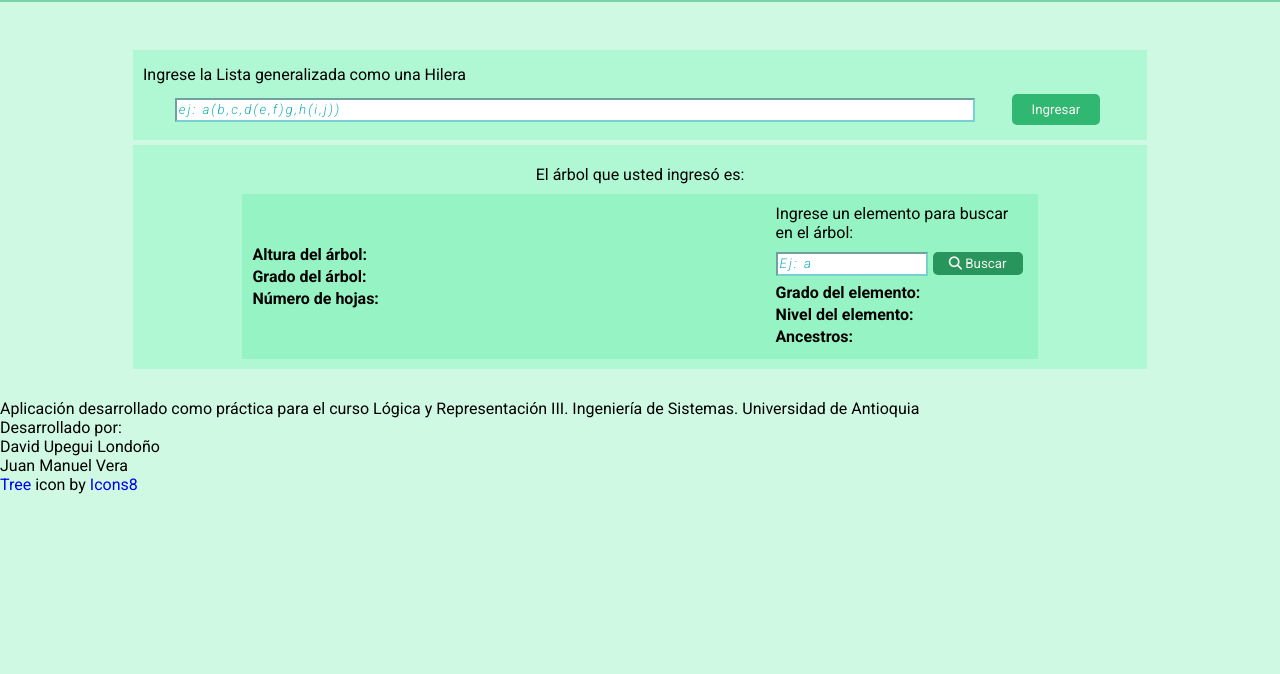
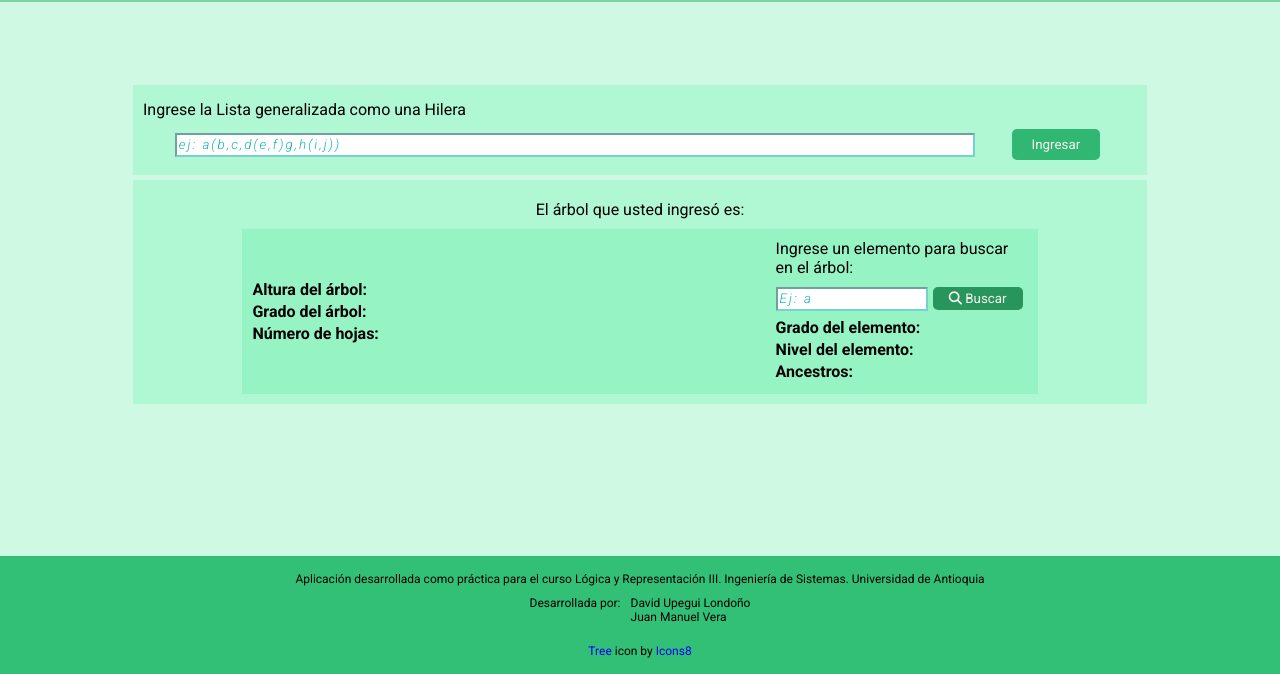
Before and after one commit to DavidUpegui/LRIII_PracticeII---TreesAsGeneralizedList, a plain HTML site: page index.html in a window 1280 px wide. Shown: the part 126-800 px from the top of the page. Drawn offline with Linux system fonts and the light colour scheme.

Commit message:
CSS applied to the Footer

```diff
--- a/css/styles.css
+++ b/css/styles.css
@@ -7,6 +7,9 @@
 }
 body{
     background-color: rgba(168, 244, 205, 0.529);
+    display: flex;
+    flex-direction: column;
+    height: 100vh;
 
 }
 a{
@@ -242,6 +245,32 @@ a{
     color:  rgba(24, 94, 58, 0.464);
     letter-spacing: 0.2rem;
 }
+.footer{
+    display: flex;
+    flex-direction: column;
+    align-items: center;
+    margin-top: auto;
+    background-color: rgb(49, 192, 118);
+    padding: 1rem 10%;
+    font-size: 12px;
+}
+.footer__text{
+    text-align: center;
+}
+.footer__creators{
+    margin-top: 10px;
+    display: flex;
+    align-items: center;
+    justify-content: space-between;
+}
+.footer__creators-text{
+    margin-right: 10px ;
+    align-self: flex-start;
+}
+.footer__tec-copyright{
+    margin-top: 20px;
+    width: max-content;
+}
 
 
 @media  screen and (max-width: 992px) {
@@ -274,6 +303,9 @@ a{
         transition: left 0.3s;
         scroll-behavior: auto;
         z-index: 5;
+    }
+    .nav-menu{
+        margin-top: 1rem;
     }
     .nav-menu__items{
         flex-direction: column;
--- a/index.html
+++ b/index.html
@@ -85,15 +85,17 @@
         </section>
     </main>
     <footer class="footer">
-        <p class="footer-text"> Aplicación desarrollado como práctica para el curso Lógica y Representación III. Ingeniería de Sistemas. Universidad de Antioquia</p>
-        <div class="credits">
-            <p class="credits__text">Desarrollado por:</p>
-            <div class="credits__names">
-                <p class="name">David Upegui Londoño</p>
-                <p class="name">Juan Manuel Vera</p>
+        <p class="footer__text"> Aplicación desarrollada como práctica para el curso Lógica y Representación III. Ingeniería de Sistemas. Universidad de Antioquia</p>
+        <div class="footer__creators">
+            <p class="footer__creators-text">Desarrollada por:</p>
+            <div class="footer__creators-list">
+                <p class="footer__creator-name">David Upegui Londoño</p>
+                <p class="footer__creator-name">Juan Manuel Vera</p>
             </div>
         </div>
-        <a target="_blank" href="https://icons8.com/icon/oFRBvjBTmigj/tree">Tree</a> icon by <a target="_blank" href="https://icons8.com">Icons8</a>
+        <div class="footer__tec-copyright">
+        <a class="footer__tec-copyright" target="_blank" href="https://icons8.com/icon/oFRBvjBTmigj/tree">Tree</a> icon by <a target="_blank" href="https://icons8.com">Icons8</a>
+        </div>
     </footer>
     <script src="./js/index.js"></script>
     <script src="https://kit.fontawesome.com/7532c04ea7.js" crossorigin="anonymous"></script>
```
